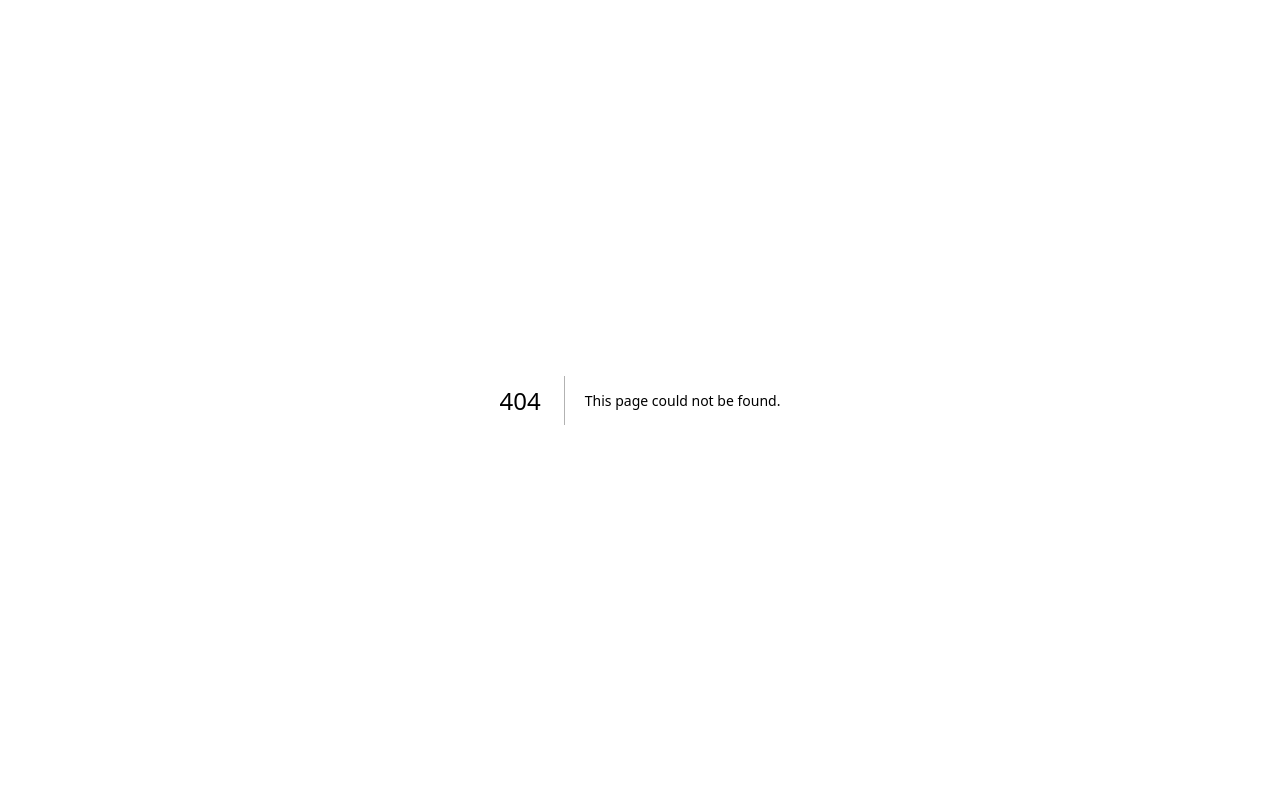
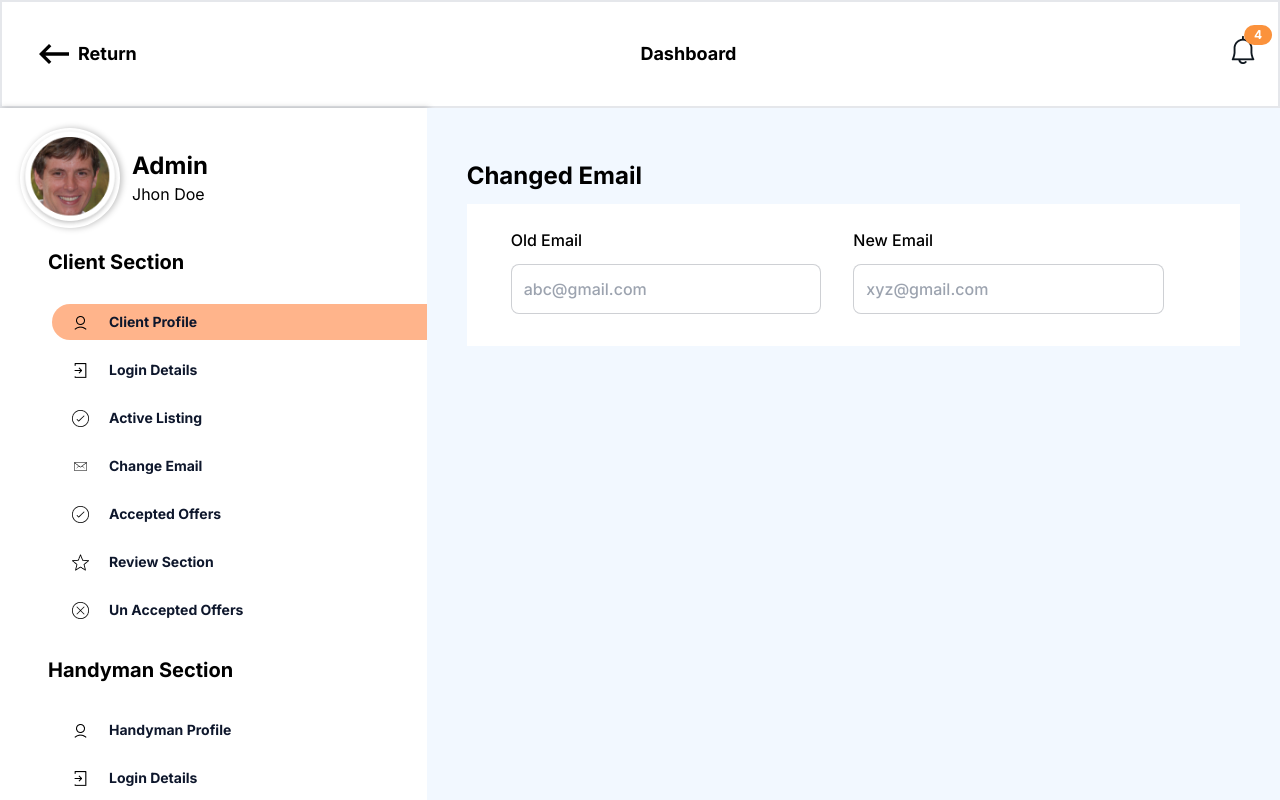
Before and after one commit to nahianhasan161/Handyman-Services, a Next.js app: page /admin/email/changed in a window 1280 px wide. Before the commit this address had no page. Shown: the top 800 px of the page. Built offline with nearby package versions, Linux system fonts and the light colour scheme.

Commit message:
Listing,Offers added

```diff
--- /dev/null
+++ b/src/app/admin/email/changed/page.tsx
@@ -0,0 +1,38 @@
+import React, { ReactNode } from 'react';
+import {CgProfile} from "react-icons/cg";
+import Table from '@/components/Admin/Table/Table';
+import InputForm from '@/components/Admin/Input/InputForm';
+type PageProps = {
+
+
+};
+
+const Page:React.FC<PageProps> = () => {
+
+    const titles = ["IP Address", "Login Date","Login Time"];
+
+    const informations = [['106.76.96.0','26/5/2023','6:00PM']]
+  return  (
+    <div className=' h-screen flex flex-col m-10 '>
+
+            <div>
+         <h1 className='text-xl md:text-2xl font-bold py-3'>Changed Email</h1>
+        </div>
+        <div className='bg-white '>
+            <div className='grid grid-cols-12 gap-2 items-center pb-5 pr-[4rem] pl-[2rem] min-w-[40rem]'>
+                <div className='col-span-6'>
+           <InputForm title="Old Email" name="old_email" type="email" placeholder='abc@gmail.com'  />
+
+                </div>
+                <div className='col-span-6'>
+           <InputForm title="New Email" name="new_email" type="email" placeholder='xyz@gmail.com' />
+
+                </div>
+
+            </div>
+        </div>
+        </div>
+
+  );
+}
+export default Page;
--- /dev/null
+++ b/src/app/admin/listing/active/page.tsx
@@ -0,0 +1,27 @@
+import React, { ReactNode } from 'react';
+import {CgProfile} from "react-icons/cg";
+import Table from '@/components/Admin/Table/Table';
+type PageProps = {
+
+
+};
+
+const Page:React.FC<PageProps> = () => {
+
+    const titles = ["Job Title", "Listing ID","Login of Post"];
+
+    const informations = [['Laying tiles: 25m2; Floor in bathroom, kitchen, hall 25km, Berlin','329765','22/05/2023']]
+  return  (
+    <div className=' h-screen flex flex-col m-10 '>
+
+            <div>
+         <h1 className='text-xl md:text-2xl font-bold py-3'>Active Listing</h1>
+        </div>
+        <div>
+           <Table titles={titles} informations={informations}/>
+        </div>
+        </div>
+
+  );
+}
+export default Page;
--- /dev/null
+++ b/src/app/admin/offer/accepted/page.tsx
@@ -0,0 +1,33 @@
+import React, { ReactNode } from 'react';
+import {CgProfile} from "react-icons/cg";
+import Table from '@/components/Admin/Table/Table';
+import InputForm from '@/components/Admin/Input/InputForm';
+import ReviewCart from '@/components/Admin/Cart/ReviewCart';
+type PageProps = {
+
+
+};
+
+const Page:React.FC<PageProps> = () => {
+
+    const titles = ["IP Address", "Login Date","Login Time"];
+
+    const informations = ['106.76.96.0','26/5/2023','6:00PM']
+    const infos = ['106.76.96.0','26/5/2023','6:00PM']
+  return  (
+    <div className=' h-screen flex flex-col m-10 '>
+
+            {/* Heading Part */}
+            <div>
+         <h1 className='text-xl md:text-2xl font-bold py-3'>Accepted Offers</h1>
+        </div>
+        {/* Content Part */}
+            <div>
+                <ReviewCart Titles={titles} Values={informations} Infos={infos} Status='Accepted'/>
+            </div>
+        </div>
+
+
+  );
+}
+export default Page;
--- a/src/app/globals.css
+++ b/src/app/globals.css
@@ -35,3 +35,7 @@ body {
 .box-shadow-top{
   box-shadow: 2px 0px 6px 0px rgba(0, 0, 0, 0.25);
 }
+.input-border{
+  border: 1px solid rgba(14, 23, 44, 0.20);
+
+}
--- /dev/null
+++ b/src/components/Admin/Cart/ReviewCart.tsx
@@ -0,0 +1,34 @@
+import React from 'react';
+
+
+type ReviewCartProps = {
+    Titles:Array<string>,
+    Values:Array<string>,
+    Status:string,
+    Infos:Array<string>
+};
+
+const ReviewCart:React.FC<ReviewCartProps> = ({Titles,Values,Status,Infos}) => {
+
+
+    return (<div className='bg-white p-3'>
+
+        <div className='text-offwhite-400 p-5 relative'>
+                <span className='text-xs absolute top-5 right-5 text-offwhite-50'>{Status}</span>
+            <div>
+               {Titles && Titles.map((title,index)=>
+                <>
+
+                <h1 className='font-bold text-md ' key={index}>title</h1>
+                <p className='text-xs'>{Values[index]}</p>
+                </>
+               )}
+               <p>{Infos.map((info,key)=> <p key={key}>{info}</p> )}</p>
+            </div>
+            <div >
+            </div>
+        </div>
+
+    </div>);
+}
+export default ReviewCart;
--- /dev/null
+++ b/src/components/Admin/Input/InputForm.tsx
@@ -0,0 +1,26 @@
+import React from 'react';
+
+
+type InputFormProps = {
+    title:string,
+    type:string,
+    placeholder?:string,
+    className?:string,
+    name?:string,
+};
+
+const InputForm:React.FC<InputFormProps> = ({title,type,placeholder,className,name}) => {
+
+
+    return (<div className='bg-white p-3'>
+
+        <div>
+            <label htmlFor={name} className='Whitespace-nowrap block py-3 font-medium'>{title}</label>
+            <input type={type} name={name} placeholder={placeholder}
+            className={`${className} p-3 font-medium text-offwhite-400 input-border rounded-[8px] md:w-full`}
+            />
+        </div>
+
+    </div>);
+}
+export default InputForm;
--- a/src/components/Admin/LeftBar/LeftBar.tsx
+++ b/src/components/Admin/LeftBar/LeftBar.tsx
@@ -64,11 +64,11 @@ const LeftBar:React.FC<LeftBarProps> = () => {
                 }}
 
                 >   <Item title="Login Details" active={"loginpage" == isAction}  icon={"account-door-enter-login-icon-1.png"}/> </Link>
-                <Link className="cursor-pointer" href={"/listing"}>  <Item title="Active Listing"  icon={"accept-approved-check-checked-confirm-icon-2.png"}/>  </Link>
-                <Link className="cursor-pointer" href={"/email"}>  <Item title="Change Email"  icon={"email-icon-1.png"}/>  </Link>
-                <Link className="cursor-pointer" href={"/offer"}> <Item title="Accepted Offers"  icon={"accept-approved-check-checked-confirm-icon-2.png"}/>  </Link>
-                <Link className="cursor-pointer" href={"/review"}>  <Item title="Review Section"  icon={"bookmark-favorite-rank-rating-star-icon-1.png"}/>  </Link>
-                <Link className="cursor-pointer" href={"/prev-offer"}>  <Item title="Un Accepted Offers"  icon={"cancel-close-cross-delete-reject-icon-1.png"}/>  </Link>
+                <Link className="cursor-pointer" href={"/admin/listing/active"}>  <Item title="Active Listing"  icon={"accept-approved-check-checked-confirm-icon-2.png"}/>  </Link>
+                <Link className="cursor-pointer" href={"/admin/email/changed"}>  <Item title="Change Email"  icon={"email-icon-1.png"}/>  </Link>
+                <Link className="cursor-pointer" href={"/admin/offer/accepted"}> <Item title="Accepted Offers"  icon={"accept-approved-check-checked-confirm-icon-2.png"}/>  </Link>
+                <Link className="cursor-pointer" href={"/admin/review"}>  <Item title="Review Section"  icon={"bookmark-favorite-rank-rating-star-icon-1.png"}/>  </Link>
+                <Link className="cursor-pointer" href={"/admin/prev-offer"}>  <Item title="Un Accepted Offers"  icon={"cancel-close-cross-delete-reject-icon-1.png"}/>  </Link>
 
                 </ul>
             </div>
@@ -85,7 +85,7 @@ const LeftBar:React.FC<LeftBarProps> = () => {
                 <Link className="cursor-pointer" href={"/profile"}>  <Item title="Handyman Profile"  icon={"account-avatar-head-person-profile-icon-2.png"}/></Link>
 
                 <Link className="cursor-pointer" href={"/login"}>   <Item title="Login Details"  icon={"account-door-enter-login-icon-1.png"}/> </Link>
-                <Link className="cursor-pointer" href={"/listing"}>  <Item title="Active Listing"  icon={"accept-approved-check-checked-confirm-icon-2.png"}/>  </Link>
+                <Link className="cursor-pointer" href={"/admin/listing/active"}>  <Item title="Active Listing"  icon={"accept-approved-check-checked-confirm-icon-2.png"}/>  </Link>
                 <Link className="cursor-pointer" href={"/email"}>  <Item title="Send Offers"  icon={"sent-icon-1.png"}/>  </Link>
                 <Link className="cursor-pointer" href={"/offer"}> <Item title="Accepted Offers"  icon={"accept-approved-check-checked-confirm-icon-2.png"}/>  </Link>
 
--- a/src/components/Admin/LoginDetails/LoginDetails.tsx
+++ b/src/components/Admin/LoginDetails/LoginDetails.tsx
@@ -1,5 +1,5 @@
 import React, { ReactNode } from 'react';
-import {CgProfile} from "react-icons/cg";
+
 import Table from '../Table/Table';
 type LoginDetailsProps = {
 
--- a/src/components/Admin/Table/Table.tsx
+++ b/src/components/Admin/Table/Table.tsx
@@ -19,7 +19,7 @@ const Table:React.FC<TableProps> = ({titles,informations}) => {
   </thead>
   <tbody className='border-2 text-center bg-white  text-xs  '>
   {informations && (informations.map((info,index) =>
-  <tr className='border-2 hover:bg-slate-200 transition-all' key={index}>
+  <tr className='' key={index}>
      {info && (info.map((data,id) =>   <TableData title={data} key={id}/>))}
   </tr>
   ))}
--- a/src/components/Admin/Table/TableData.tsx
+++ b/src/components/Admin/Table/TableData.tsx
@@ -8,7 +8,7 @@ type TableDataProps = {
 const TableData:React.FC<TableDataProps> = ({title}) => {
 
     return (<>
-    <td className='p-5'>{title}</td>
+    <td className='p-5 max-w-[12rem]'>{title}</td>
     </>)
 }
 export default TableData;
--- a/tailwind.config.js
+++ b/tailwind.config.js
@@ -12,6 +12,12 @@ module.exports = {
         'gradient-conic':
           'conic-gradient(from 180deg at 50% 50%, var(--tw-gradient-stops))',
       },
+      colors:{
+        'offwhite-50': '#0E172C', /* rgba(14, 23, 44, 0.60); */
+        'offwhite-100': '#0e172c80',
+
+        'offwhite-400': '#0E172C' /* rgba(14, 23, 44, 0.50); */
+      }
     },
   },
   plugins: [],
```
Also changed, not shown: src/components/Admin/SearchBar/SearchBar.tsx (+2 -2 lines).
